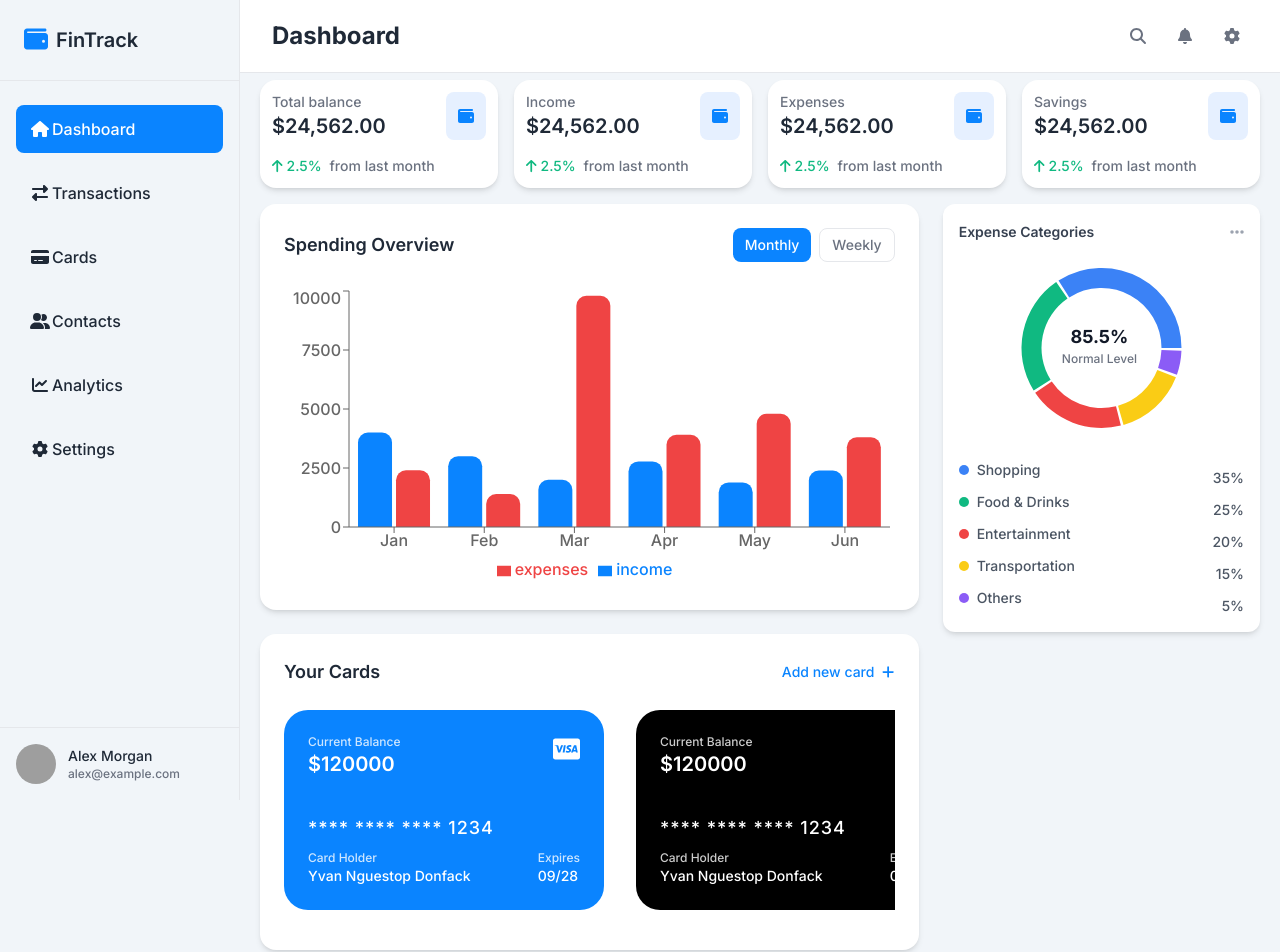
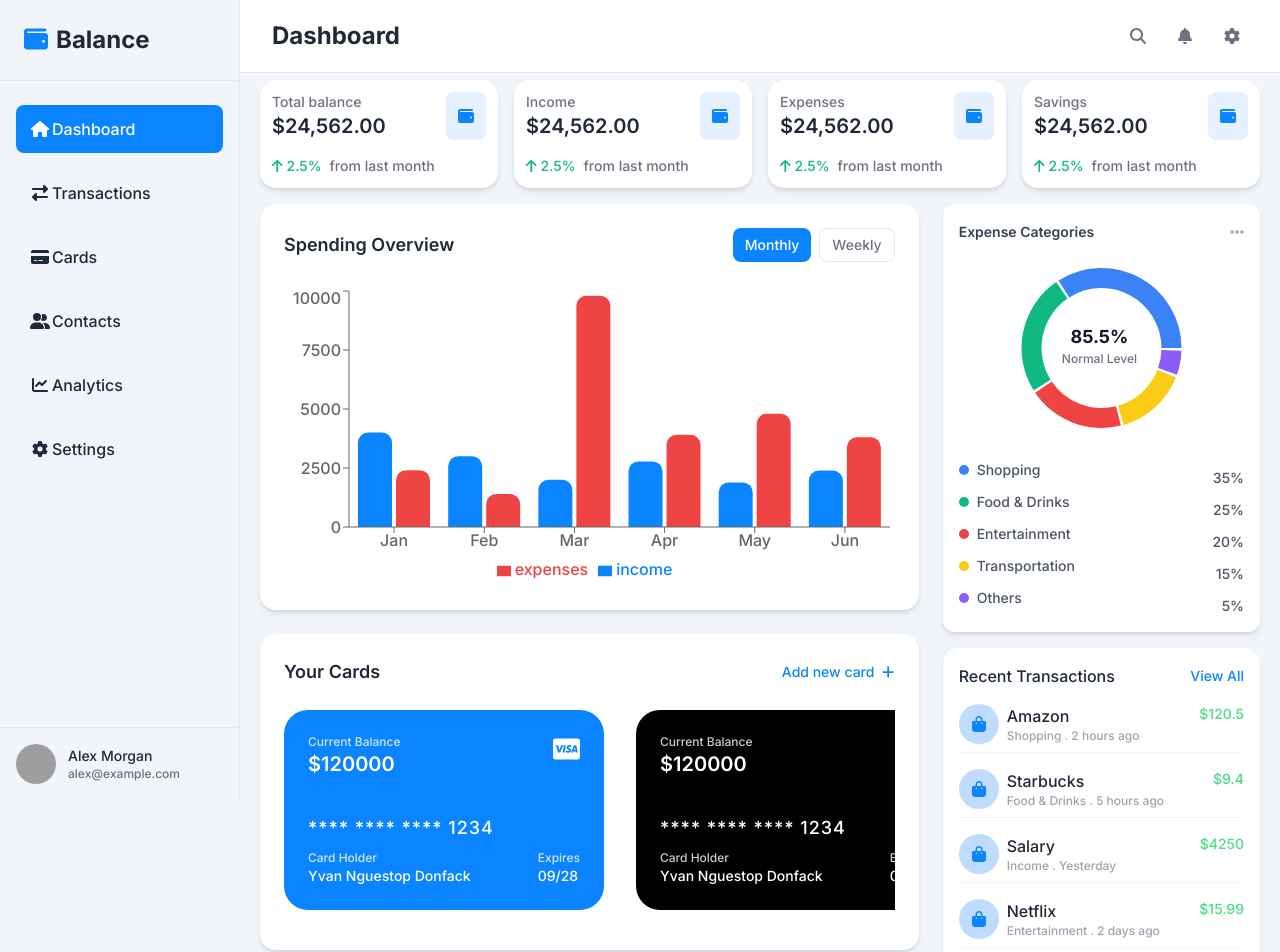
Before and after one commit to Yvan022002/Balance, a React (Vite) app: page /Dashboard in a window 1280 px wide. Shown: the top 952 px of the page. Built offline with nearby package versions, Linux system fonts and the light colour scheme; grey boxes are pictures that could not be loaded.

Commit message:
create TransactionPreview component and add recent transaction to dashboard

```diff
--- a/src/components/DonutChart.jsx
+++ b/src/components/DonutChart.jsx
@@ -11,7 +11,7 @@ export function DonutChart(){
 
     const COLORS = ['#3B82F6','#10B981','#EF4444','#FACC15','#8B5CF6'];
    return (
-    <div className="bg-white rounded-xl shadow-md p-4 w-full max-w-xs">
+    <div className="bg-white rounded-xl shadow-md p-4 w-full">
       <div className="flex justify-between items-center mb-2">
         <h2 className="text-sm font-semibold text-gray-700">Expense Categories</h2>
         <button>
--- a/src/components/Sidebar.jsx
+++ b/src/components/Sidebar.jsx
@@ -6,7 +6,7 @@ export function SideBar(){
                 <div class="text-primary text-2xl mr-2">
                     <i class="fa-solid fa-wallet"></i>
                 </div>
-                <h1 class="text-xl font-semibold text-dark-gray">FinTrack</h1>
+                <h1 class="text-2xl font-bold text-dark-gray">Balance</h1>
             </div>
 
             <div class="overflow-y-auto flex-1">
--- /dev/null
+++ b/src/components/TransactionPreview.jsx
@@ -0,0 +1,29 @@
+export function TransactionPreview(){
+    const data=[
+        {name:"Amazon",category:"Shopping",time:"2 hours ago",amount:120.50},
+        {name:"Starbucks",category:"Food & Drinks",time:"5 hours ago",amount:9.40},
+        {name:"Salary",category:"Income",time:"Yesterday",amount:4250.00},
+        {name:"Netflix",category:"Entertainment",time:"2 days ago",amount:15.99},
+        {name:"Uber",category:"Transportation",time:"3 days ago",amount:32.80},
+    ]
+    return(<div id="recent tansaction" className="transaction p-4 rounded-2xl shadow-md bg-white w-full mt-4">
+                            <div className="flex justify-between">
+                                <h2>Recent Transactions</h2>
+                                <button className="text-primary text-sm">
+                                    View All
+                                </button>
+                            </div>
+                            {data.map((Transaction,index)=>(
+                                <div key={index} className="flex justify-between my-4 pb-2 border-b border-gray-100">
+                                    <div id="left" className="flex">
+                                        <i className="fa-solid fa-shopping-bag text-primary bg-blue-200 rounded-full flex justify-center items-center p-3 w-10"></i>
+                                        <div className="info ml-2">
+                                            <h2>{Transaction.name}</h2>
+                                            <p className="text-gray-400 text-xs">{Transaction.category} . {Transaction.time}</p>
+                                        </div>
+                                    </div>
+                                    <p className="text-green-400 text-sm">${Transaction.amount}</p>
+                                </div>
+                            ))}
+            </div>)
+}
--- a/src/pages/Dashbord.jsx
+++ b/src/pages/Dashbord.jsx
@@ -2,6 +2,7 @@ import { BarCharts } from "../components/BarChart";
 import { Card } from "../components/Card";
 import { DonutChart } from "../components/DonutChart";
 import { SummaryCard } from "../components/summaryCard";
+import { TransactionPreview } from "../components/TransactionPreview";
 
 export function Dashboard(){
     return(
@@ -31,8 +32,9 @@ export function Dashboard(){
 
                         </div>
                     </div>
-                    <div className="right-column">
+                    <div className="right-column col-span-1">
                         <DonutChart/>
+                        <TransactionPreview/>
                     </div>
 
                 </div>
```
